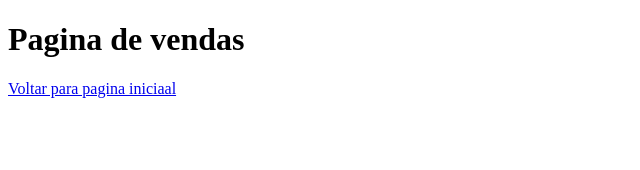
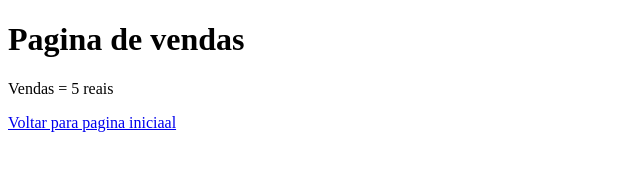
Before and after one commit to cassiogjr/projeto, a plain HTML site: page vendas.html in a window 1280 px wide. Shown: the whole page, without its empty margins (0-640 px from the left). Drawn offline with Linux system fonts and the light colour scheme.

Commit message:
Acrescentado valor das vendas

```diff
--- a/vendas.html
+++ b/vendas.html
@@ -7,6 +7,7 @@
 </head>
 <body>
     <h1>Pagina de vendas</h1>
+    <p>Vendas = 5 reais</p>
     <a href="index.html"> Voltar para pagina iniciaal</a>
 
 
```
